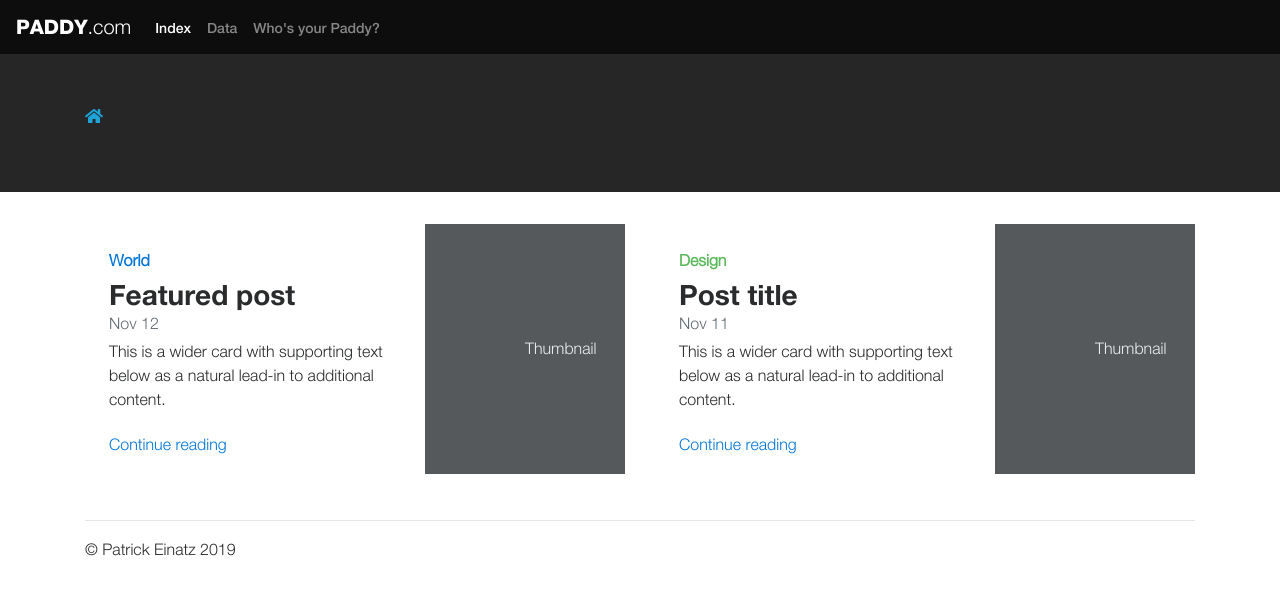
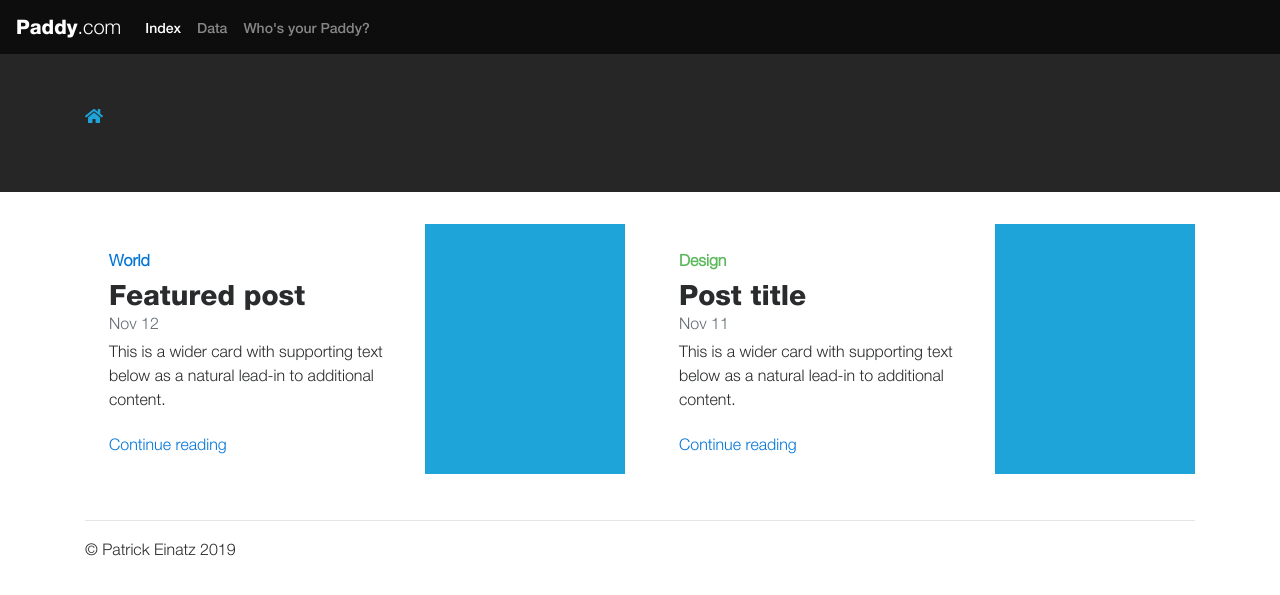
Before and after one commit to patrickeinatz/patrickeinatz.com, a Symfony app: template templates/basic_page/index.html.twig in a window 1280 px wide. Shown: the top 595 px of the page. Run offline with Twig, Linux system fonts and the light colour scheme; the template is opened without the code that fills it, so the values that code supplies are empty; some libraries are stand-ins or nearby versions.

Commit message:
slight css changes for blog headlines

```diff
--- a/public/css/style.css
+++ b/public/css/style.css
@@ -36,7 +36,7 @@ h1{
 }
 
 h2, h3, h4 {
-    font-family: "Helvetica Neue Bold";
+    font-family: "Helvetica Neue Heavy";
 }
 
 .nav-item {
@@ -47,7 +47,6 @@ h2, h3, h4 {
 
 .navbar-brand{
     font-family: "Helvetica Neue Heavy";
-    text-transform: uppercase;
 }
 
 .navbar-brand-thin{
--- a/templates/base.html.twig
+++ b/templates/base.html.twig
@@ -14,7 +14,7 @@
         <button class="navbar-toggler navbar-toggler-right" type="button" data-toggle="collapse" data-target="#navbarsExampleDefault" aria-controls="navbarsExampleDefault" aria-expanded="false" aria-label="Toggle navigation">
             <span class="navbar-toggler-icon"></span>
         </button>
-        <a class="navbar-brand" href="#">paddy<span class="navbar-brand-thin">.com</span></a>
+        <a class="navbar-brand" href="#">Paddy<span class="navbar-brand-thin">.com</span></a>
 
         <div class="collapse navbar-collapse" id="navbarsExampleDefault">
             <ul class="navbar-nav mr-auto">
--- a/templates/basic_page/index.html.twig
+++ b/templates/basic_page/index.html.twig
@@ -19,7 +19,7 @@
                     <a href="#" class="stretched-link">Continue reading</a>
                 </div>
                 <div class="col-auto d-none d-lg-block">
-                    <svg class="bd-placeholder-img" width="200" height="250" xmlns="http://www.w3.org/2000/svg" preserveAspectRatio="xMidYMid slice" focusable="false" role="img" aria-label="Placeholder: Thumbnail"><title>Placeholder</title><rect width="100%" height="100%" fill="#55595c"></rect><text x="50%" y="50%" fill="#eceeef" dy=".3em">Thumbnail</text></svg>
+                    <svg class="bd-placeholder-img" width="200" height="250" xmlns="http://www.w3.org/2000/svg" preserveAspectRatio="xMidYMid slice" focusable="false" role="img" aria-label="Placeholder: Thumbnail"><title>Placeholder</title><rect width="100%" height="100%" fill="#1EA4D9"></rect></svg>
                 </div>
             </div>
         </div>
@@ -33,7 +33,7 @@
                     <a href="#" class="stretched-link">Continue reading</a>
                 </div>
                 <div class="col-auto d-none d-lg-block">
-                    <svg class="bd-placeholder-img" width="200" height="250" xmlns="http://www.w3.org/2000/svg" preserveAspectRatio="xMidYMid slice" focusable="false" role="img" aria-label="Placeholder: Thumbnail"><title>Placeholder</title><rect width="100%" height="100%" fill="#55595c"></rect><text x="50%" y="50%" fill="#eceeef" dy=".3em">Thumbnail</text></svg>
+                    <svg class="bd-placeholder-img" width="200" height="250" xmlns="http://www.w3.org/2000/svg" preserveAspectRatio="xMidYMid slice" focusable="false" role="img" aria-label="Placeholder: Thumbnail"><title>Placeholder</title><rect width="100%" height="100%" fill="#1EA4D9"></rect></svg>
                 </div>
             </div>
         </div>
```
